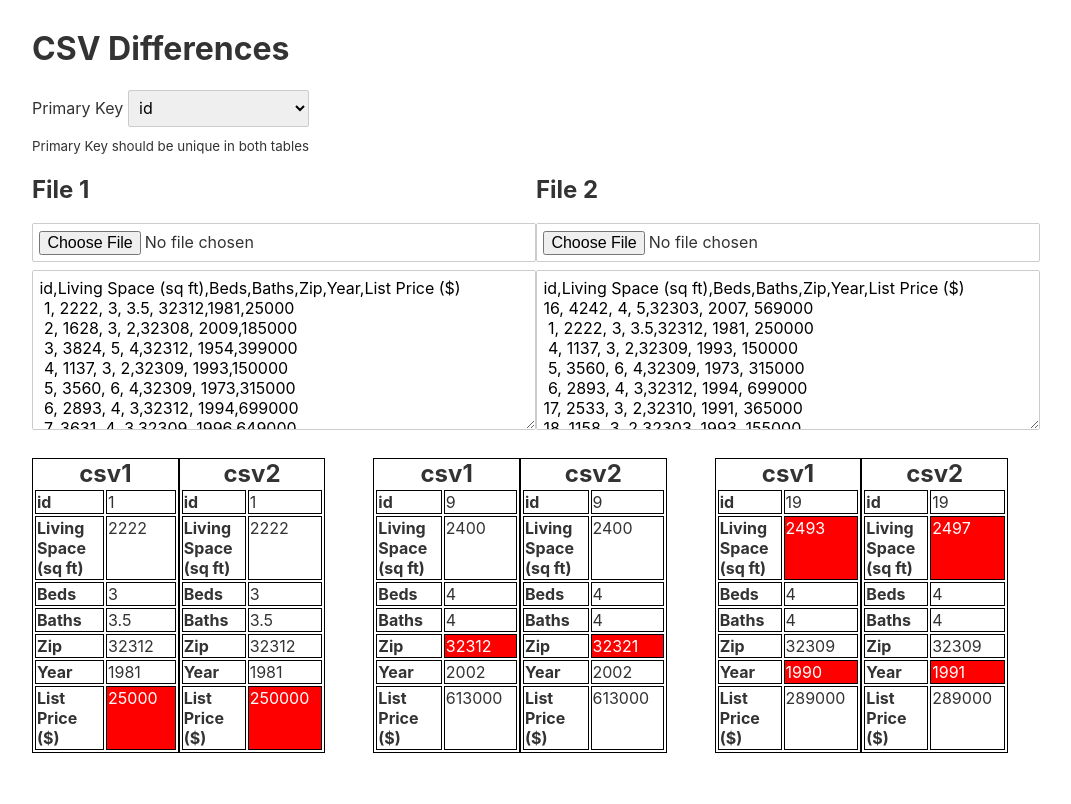
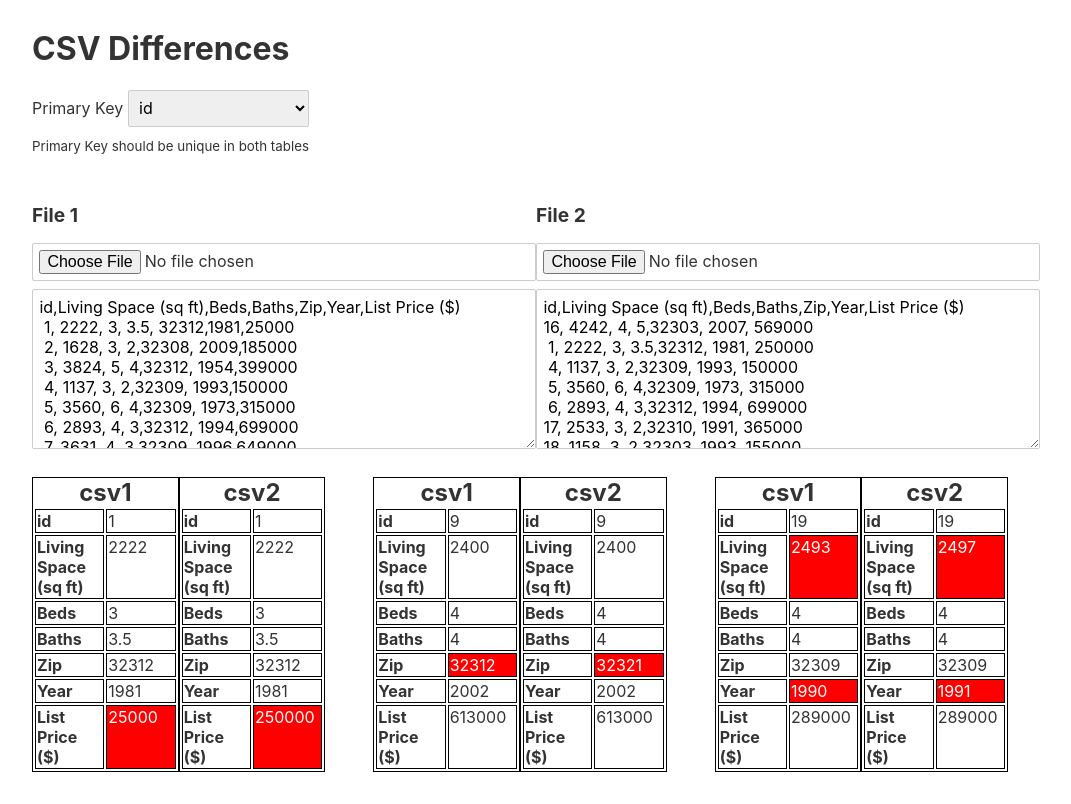
Before and after one commit to zerophin/csv-differences, a Svelte app: page / in a window 1280 px wide. Shown: the whole page, without its empty margins (104-1175 px from the left). Built offline with nearby package versions, Linux system fonts and the light colour scheme.

Commit message:
styling: basic changes to table

```diff
--- a/src/App.svelte
+++ b/src/App.svelte
@@ -42,7 +42,6 @@
         rowDifferences.push(newErrObj);
       }
     })
-    console.log(rowDifferences)
     return rowDifferences;
   }
 
--- a/src/components/Table.svelte
+++ b/src/components/Table.svelte
@@ -51,8 +51,12 @@
         display: block;
     }
 
+    tr {
+        width: 100%;
+    }
+
     th, td {
-        width: 20%;
+        width: 50%;
         text-align: left;
         vertical-align: top;
         border: 1px solid #000;
--- a/src/components/TableInput.svelte
+++ b/src/components/TableInput.svelte
@@ -22,18 +22,26 @@
 </script>
 
 <div class="textarea-group">
-    <h2>
+    <label for={`file-${inputName}`}>
         {inputName} {fileName.length > 0 ? `(${fileName})` : ""}
-    </h2>
-    <input type="file" accept=".xlsx, .xls, .csv" on:change={handleFile}/>
+    </label>
+    <input type="file" accept=".xlsx, .xls, .csv" id={`file-${inputName}`} on:change={handleFile}/>
     <textarea bind:value={csv}></textarea>
 </div>
 
 <style>
+
+    label {
+        font-size: 1.2rem;
+        font-weight: bold;
+        margin: 1rem 0;
+    }
+
     .textarea-group {
         display: flex;
         flex-direction: column;
         width: 100%;
+        margin-top: 2em;
     }
 
     textarea {
```
